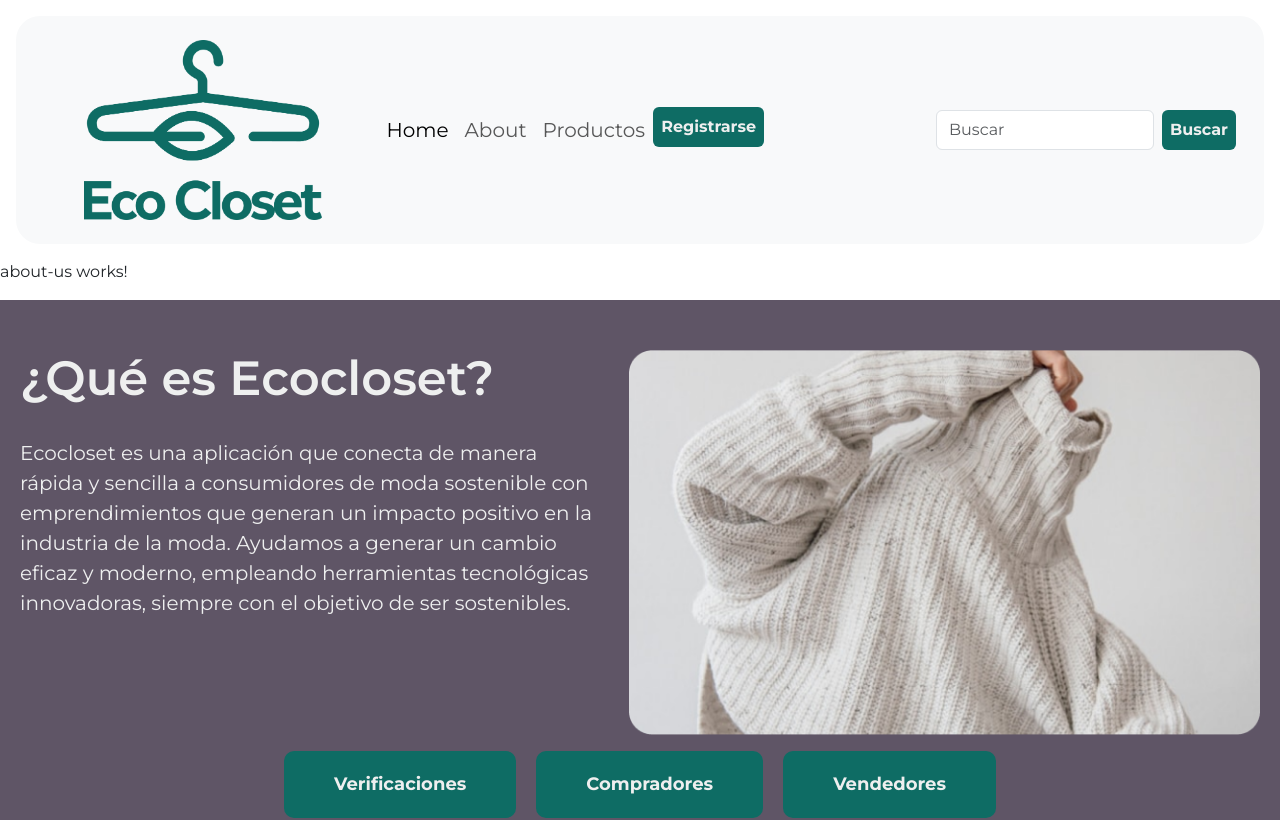
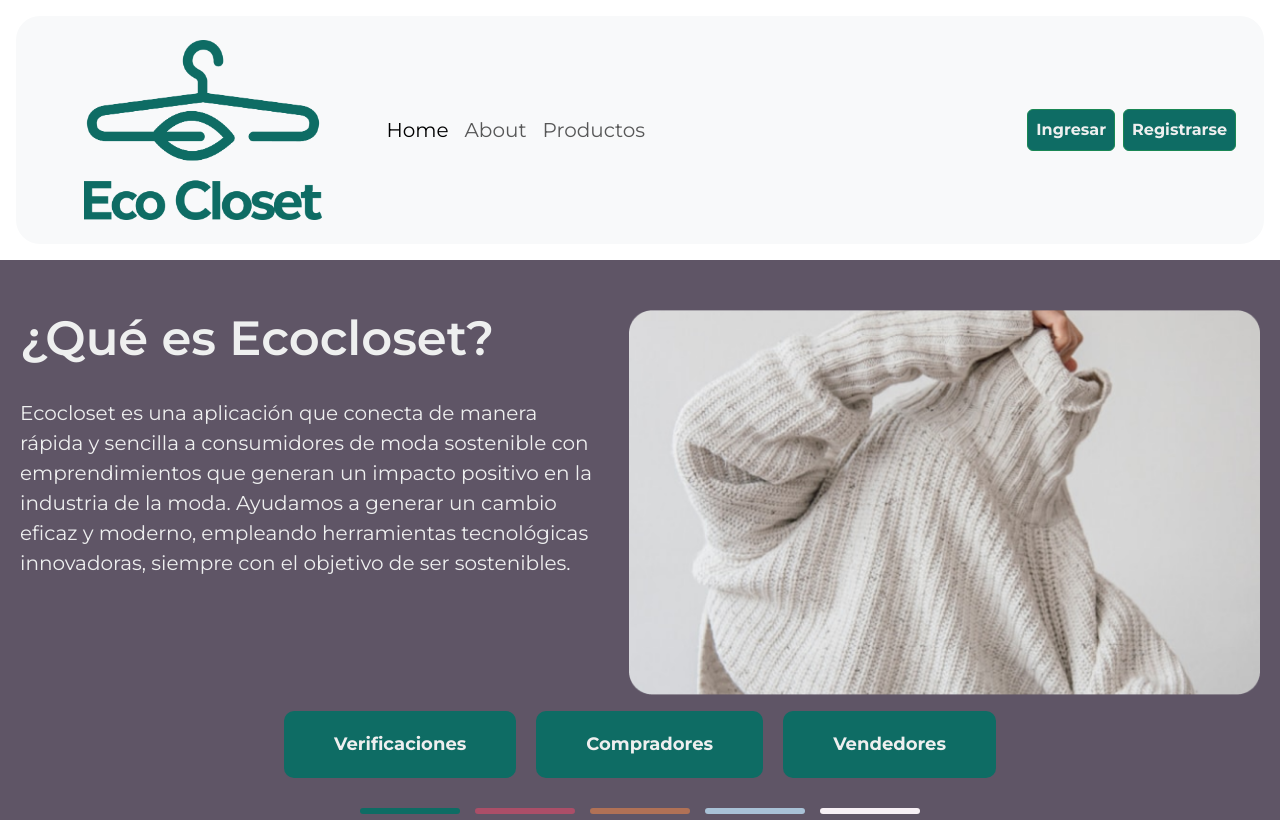
Before and after one commit to Camilo-Fetiva/Ecocloset-TF300h, an Angular app in the folder frontend/: page /Acerca in a window 1280 px wide. Shown: the top 820 px of the page. Built offline with nearby package versions, Linux system fonts and the light colour scheme.

Commit message:
[actualizar] navBar ajustada

```diff
--- a/frontend/src/app/components/nav-bar/nav-bar.component.css
+++ b/frontend/src/app/components/nav-bar/nav-bar.component.css
@@ -24,7 +24,7 @@ header{
     font-size: 16px;
     font-weight: bolder;
     padding: 8px;
-    border: none;
+    margin-left: 8px;
 }
 
 header img{
--- a/frontend/src/app/components/nav-bar/nav-bar.component.html
+++ b/frontend/src/app/components/nav-bar/nav-bar.component.html
@@ -19,11 +19,10 @@
               <li class="nav-item">
                 <a class="nav-link" routerLink="/ListaProductos">Productos</a>
               </li>
-              <a routerLink="/Ingresar"><button class="btn btn-outline-success" type="submit">Registrarse</button></a>
             </ul>
             <form class="d-flex" role="search">
-              <input class="form-control me-2" type="search" placeholder="Buscar" aria-label="Search">
-              <button class="btn btn-outline-success" type="submit">Buscar</button>
+              <button class="btn btn-outline-success" type="submit">Ingresar</button>
+              <a routerLink="/Ingresar"><button class="btn btn-outline-success" type="submit">Registrarse</button></a>
             </form>
           </div>
         </div>
--- a/frontend/src/app/components/product-specific/product-specific.component.css
+++ b/frontend/src/app/components/product-specific/product-specific.component.css
@@ -57,4 +57,5 @@ button{
 
 button:hover{
     background-color: rgb(0, 128, 107);
+    color: var(--colorBlanco);
 }
--- a/frontend/src/app/pages/about-us/about-us.component.html
+++ b/frontend/src/app/pages/about-us/about-us.component.html
@@ -1,4 +1,3 @@
-<p>about-us works!</p>
 
 <body>
 
```
